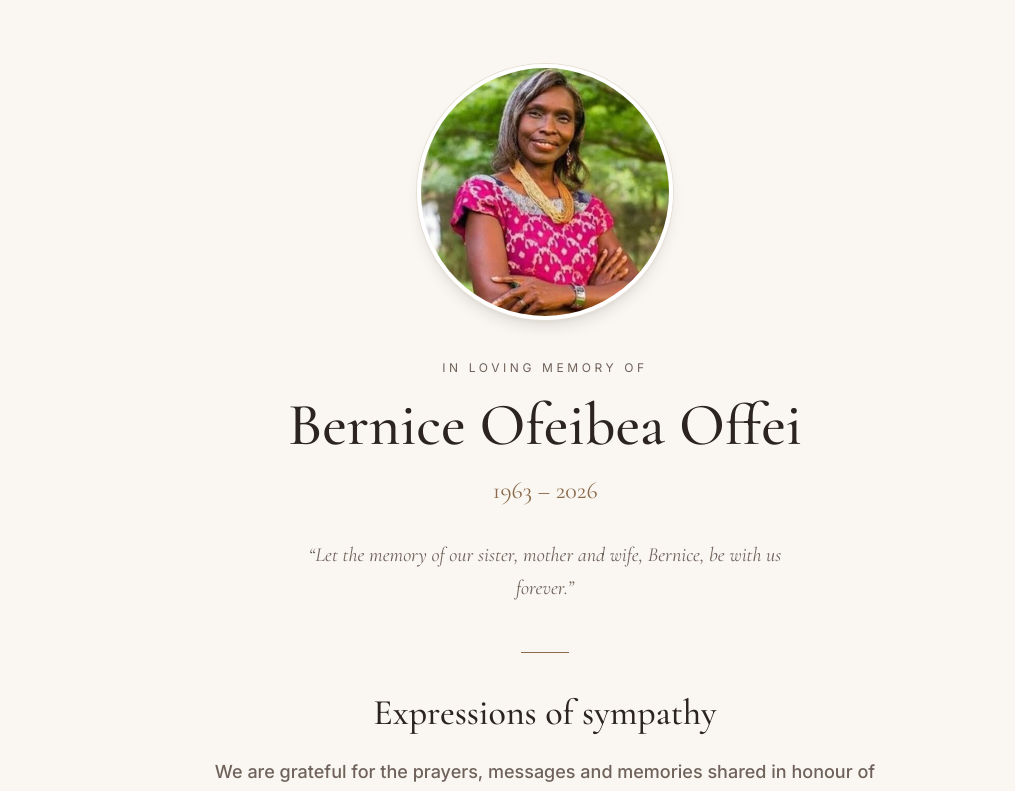
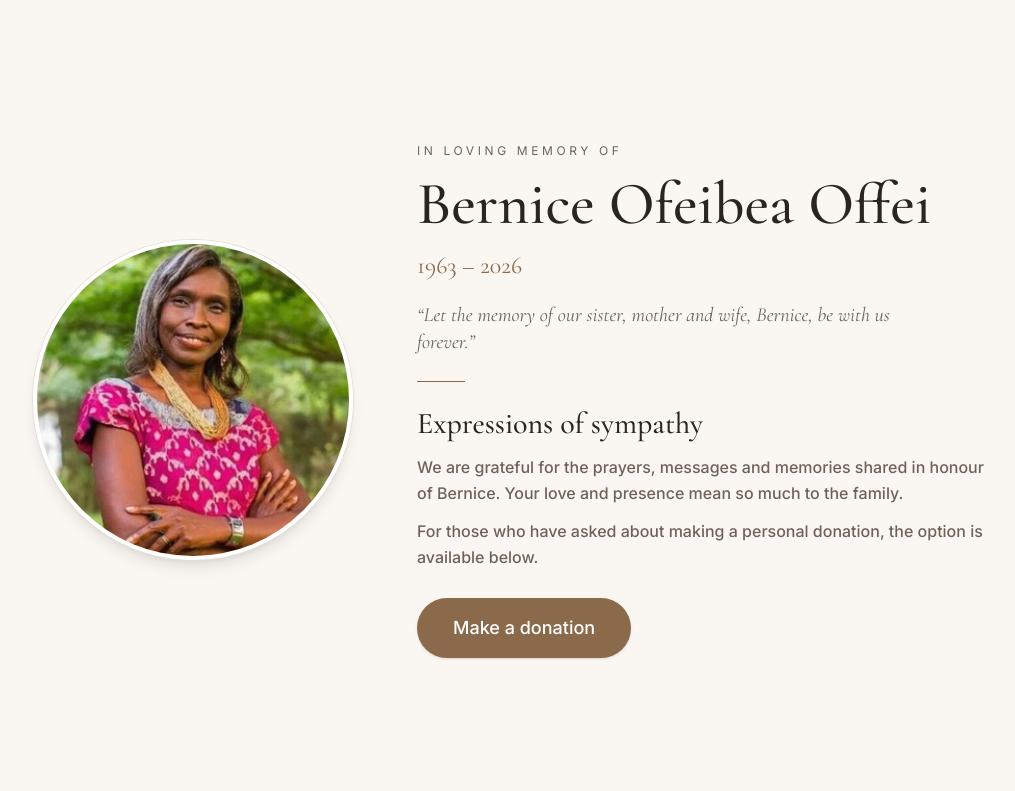
Before and after one commit to NanaAwuku/bernice-offei, a Next.js app: page / in a window 1280 px wide. Shown: the top 791 px of the page, without its empty margins (95-1110 px from the left). Built offline with nearby package versions, Linux system fonts and the light colour scheme; no server answers.

Commit message:
Fit the hero and donate button within the first screen

```diff
--- a/src/app/globals.css
+++ b/src/app/globals.css
@@ -1,4 +1,8 @@
 @import "tailwindcss";
+
+/* Short viewports (small laptops, phones with browser chrome) tighten the hero. */
+@custom-variant short (@media (max-height: 700px));
+@custom-variant tiny (@media (max-height: 600px) and (max-width: 1023px));
 
 :root {
   --background: #faf7f2;
--- a/src/app/page.tsx
+++ b/src/app/page.tsx
@@ -2,11 +2,13 @@ import Image from "next/image";
 import DonateButton from "@/components/DonateButton";
 import portrait from "../../public/images/portrait.jpg";
 
+// Everything, including the donate button, is sized to fit in the first screen:
+// side by side from lg up, and a compact single column on phones.
 export default function Home() {
   return (
-    <main className="flex flex-1 items-center justify-center px-4 py-16 text-center">
-      <div className="mx-auto max-w-2xl">
-        <div className="mx-auto h-56 w-56 overflow-hidden rounded-full border-4 border-surface shadow-lg ring-1 ring-line sm:h-64 sm:w-64">
+    <main className="flex min-h-dvh flex-1 items-center justify-center px-4 py-6 text-center sm:py-10 short:py-4 lg:text-left">
+      <div className="mx-auto grid w-full max-w-5xl items-center gap-5 tiny:gap-3 lg:grid-cols-[auto_1fr] lg:gap-16">
+        <div className="mx-auto h-32 w-32 overflow-hidden rounded-full border-4 border-surface shadow-lg ring-1 ring-line sm:h-44 sm:w-44 short:h-28 short:w-28 tiny:h-20 tiny:w-20 lg:h-80 lg:w-80 lg:short:h-72 lg:short:w-72">
           <Image
             src={portrait}
             alt="Portrait of Bernice Ofeibea Offei"
@@ -15,17 +17,25 @@ export default function Home() {
             className="h-full w-full object-cover"
           />
         </div>
-        <p className="mt-10 text-xs tracking-[0.3em] text-muted uppercase">In loving memory of</p>
-        <h1 className="mt-3 font-serif text-5xl leading-tight font-medium sm:text-6xl">
+
+        <div>
+          <p className="text-[11px] tracking-[0.3em] text-muted uppercase sm:text-xs">
+            In loving memory of
+          </p>
+          <h1 className="mt-2 font-serif text-4xl leading-tight font-medium sm:text-5xl lg:text-6xl short:text-4xl lg:short:text-5xl tiny:text-3xl">
             Bernice Ofeibea Offei
           </h1>
-        <p className="mt-3 font-serif text-2xl text-accent">1963 &ndash; 2026</p>
-        <p className="mx-auto mt-8 max-w-lg font-serif text-xl leading-relaxed text-muted italic">
+          <p className="mt-1 font-serif text-xl text-accent sm:mt-2 sm:text-2xl">1963 &ndash; 2026</p>
+          <p className="mx-auto mt-3 max-w-lg font-serif text-lg leading-snug text-muted italic sm:mt-5 sm:text-xl short:mt-3 tiny:mt-2 tiny:text-base lg:mx-0">
             &ldquo;Let the memory of our sister, mother and wife, Bernice, be with us forever.&rdquo;
           </p>
-        <div className="mx-auto mt-12 h-px w-12 bg-accent" />
-        <h2 className="mt-10 font-serif text-4xl font-medium">Expressions of sympathy</h2>
-        <div className="mx-auto mt-6 max-w-2xl space-y-5 text-lg leading-relaxed font-medium text-muted">
+
+          <div className="mx-auto mt-4 h-px w-12 bg-accent sm:mt-6 short:mt-4 tiny:mt-3 lg:mx-0" />
+
+          <h2 className="mt-4 font-serif text-2xl font-medium sm:mt-6 sm:text-3xl short:mt-3 short:text-2xl tiny:text-xl">
+            Expressions of sympathy
+          </h2>
+          <div className="mx-auto mt-2 max-w-xl space-y-2 text-[15px] leading-relaxed font-medium text-muted sm:mt-3 sm:space-y-3 sm:text-base short:space-y-2 short:leading-snug tiny:space-y-1 tiny:text-sm lg:mx-0">
             <p>
               We are grateful for the prayers, messages and memories shared in honour of Bernice.
               Your love and presence mean so much to the family.
@@ -35,7 +45,8 @@ export default function Home() {
               below.
             </p>
           </div>
-        <DonateButton className="mt-10" />
+          <DonateButton className="mt-5 sm:mt-7 short:mt-4 tiny:mt-3 tiny:py-3" />
+        </div>
       </div>
     </main>
   );
```
Lines whose indentation alone changed are shown as unchanged.
